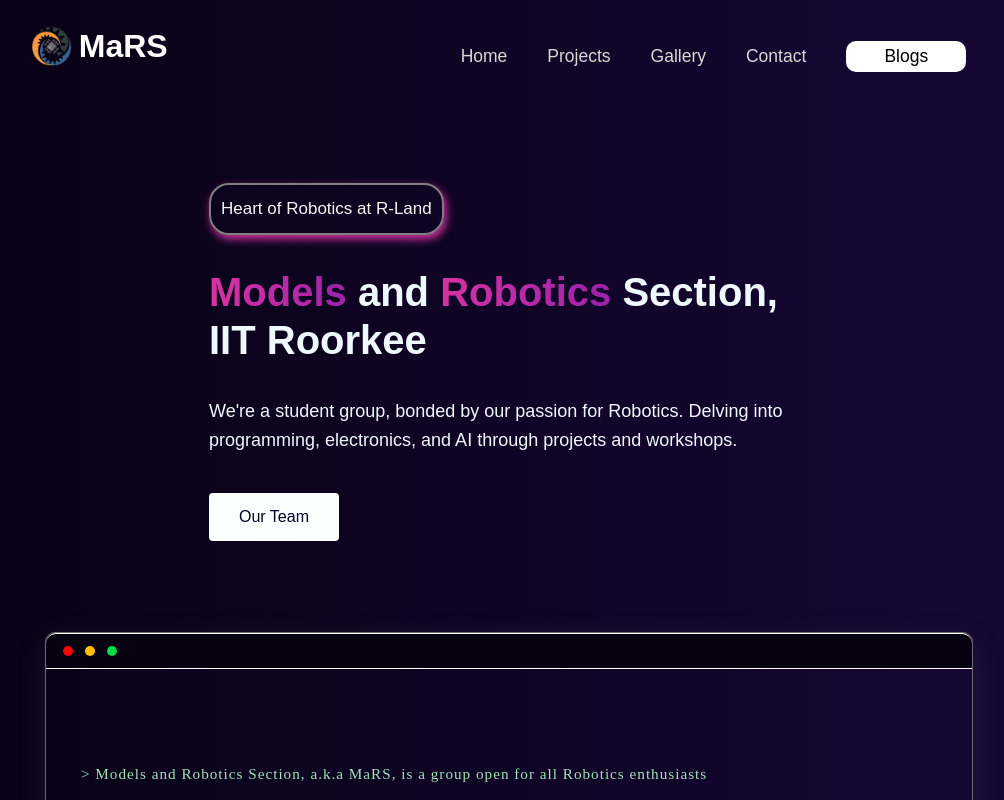
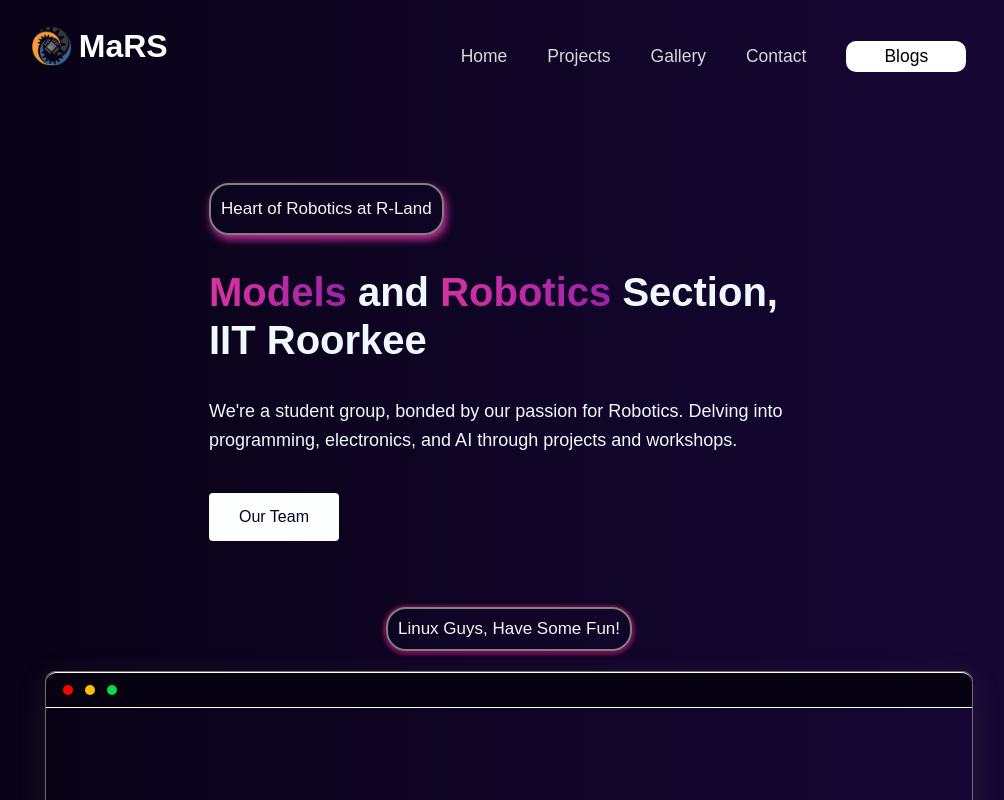
Before and after one commit to Saga690/marsiitr.github.io, a React (Create React App) app: page / in a window 1280 px wide. Shown: the top 800 px of the page, without its empty margins (131-1135 px from the left). Built offline with nearby package versions, Linux system fonts and the light colour scheme.

Commit message:
added console header

```diff
--- a/src/components/Home.js
+++ b/src/components/Home.js
@@ -72,6 +72,9 @@
 
       </main>
 
+      <div className='homepage-console-head'>
+        Linux Guys, Have Some Fun!
+      </div>
       <div className='homepage-console'>
         <Console display={props.display} setDisplay={props.setDisplay} />
       </div>
--- a/src/styles/Home.css
+++ b/src/styles/Home.css
@@ -95,6 +95,21 @@
   box-shadow: rgba(100, 100, 111, 0.2) 0px 7px 29px 0px;
 }
 
+.homepage-console-head {
+  /* box-shadow: 2px #D632A1; */
+  box-shadow: #6d0f50 0px 1px 3px 3px;
+  font-family: Arial, Helvetica, sans-serif;
+  padding: 10px;
+  font-size: 17px;
+  color: whitesmoke;
+  background-color: transparent;
+  border: 2px solid gray;
+  border-radius: 20px;
+  display: inline-block;
+  margin-bottom: 20px;
+  margin-top: -25px;
+}
+
 
 
 @media screen and (max-width: 768px) {
```
